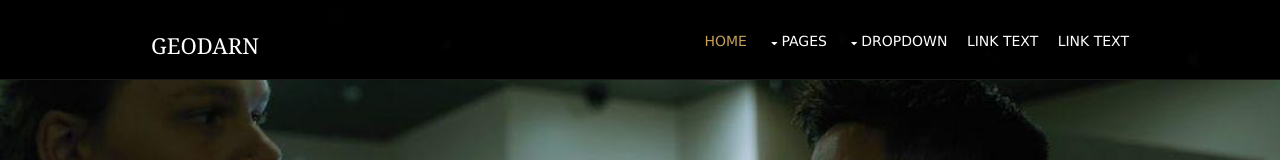
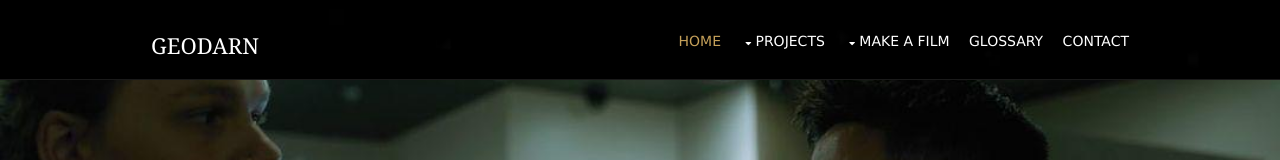
Before and after one commit to Tejaswini-Kanaparthy/freewaterproductions, a plain HTML site: page index.html in a window 1280 px wide. Shown: the top 160 px of the page. Drawn offline with Linux system fonts and the light colour scheme; grey boxes are pictures that could not be loaded.

Commit message:
Updated Homepage Tabs

```diff
--- a/index.html
+++ b/index.html
@@ -57,7 +57,7 @@ body {
       <nav id="mainav" class="fl_right">
         <ul class="clear">
           <li class="active"><a href="index.html">Home</a></li>
-          <li><a class="drop" href="#">Pages</a>
+          <li><a class="drop" href="#">Projects</a>
             <ul>
               <li><a href="pages/gallery.html">Gallery</a></li>
               <li><a href="pages/full-width.html">Full Width</a></li>
@@ -66,7 +66,7 @@ body {
               <li><a href="pages/basic-grid.html">Basic Grid</a></li>
             </ul>
           </li>
-          <li><a class="drop" href="#">Dropdown</a>
+          <li><a class="drop" href="#">Make a Film</a>
             <ul>
               <li><a href="#">Level 2</a></li>
               <li><a class="drop" href="#">Level 2 + Drop</a>
@@ -79,8 +79,8 @@ body {
               <li><a href="#">Level 2</a></li>
             </ul>
           </li>
-          <li><a href="#">Link Text</a></li>
-          <li><a href="#">Link Text</a></li>
+          <li><a href="#">Glossary</a></li>
+          <li><a href="#">Contact</a></li>
         </ul>
       </nav>
       <!-- ################################################################################################ -->
```
